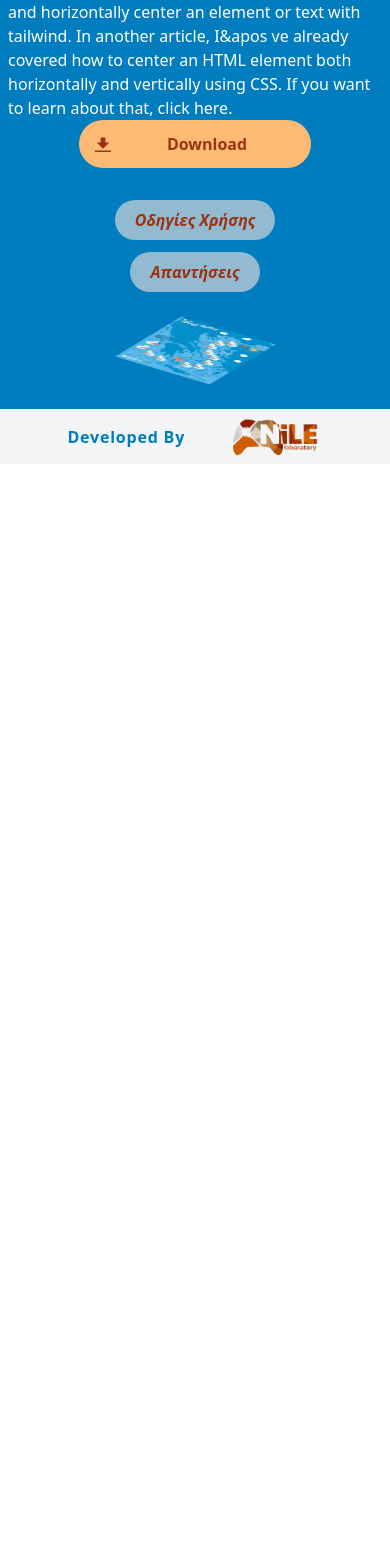
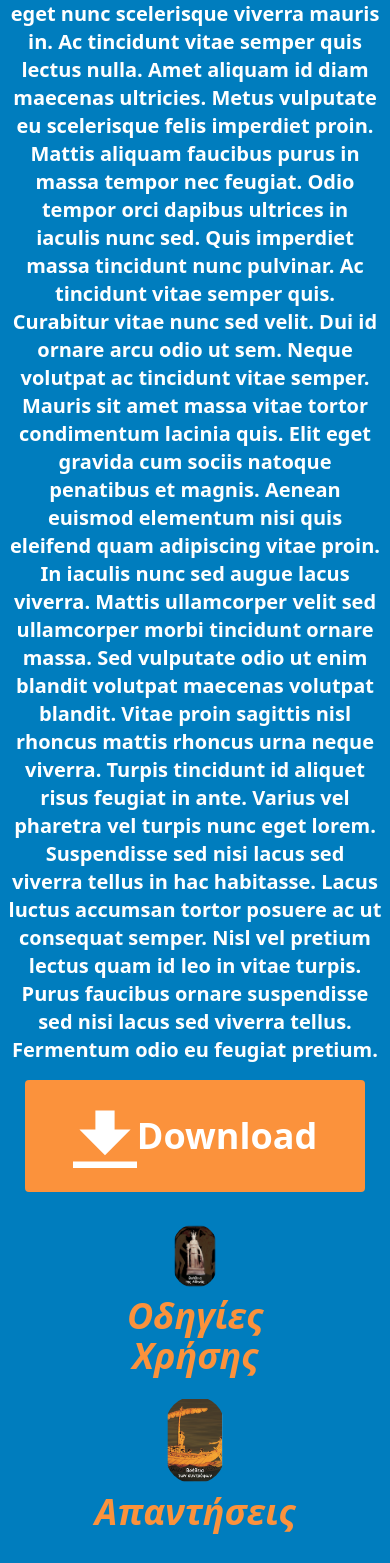
Before and after one commit to Sophie-Mat/OdysseyLandingPage, a React (Vite) app: page / in a window 390 px wide. Shown: the part 380-1943 px from the top of the page. Before the commit the page ends 844 px from the top, so only its background shows below. Built offline with nearby package versions, Linux system fonts and the light colour scheme.

Commit message:
Added Images on help buttons

```diff
--- a/src/App.jsx
+++ b/src/App.jsx
@@ -1,5 +1,7 @@
 import backgroundLogo from './assets/map.png'
 import nileLogo from './assets/nile_logo.png'
+import card1 from './assets/card1.png'
+import card2 from './assets/card2.png'
 import './App.css'
 
 function App() {
@@ -8,57 +10,62 @@ function App() {
   };
 
   return (
-    <div className="w-screen h-screen bg-regal-blue flex flex-col items-center justify-center relative overfloww-y-auto overflow-x-hidden">
-      <div className="flex-1 font-luckiest-guy mt-20">
-          <text className="fill-white text-3xl text-white tracking-wider font-bold md:text-6xl lg:text-8xl shape-wave"
+    <div className="w-screen md:h-screen bg-regal-blue flex flex-col items-center justify-center relative overfloww-y-auto overflow-x-hidden">
+      <div className="flex font-luckiest-guy mt-20">
+        <text className="fill-white text-3xl text-white tracking-wider font-bold md:text-6xl lg:text-8xl shape-wave [text-shadow:_0_5px_0_rgb(0_0_0_/_40%)]"
                 x="0" y="150">
             Παίζουμε Οδύσσεια;
           </text>
       </div>
 
 
-      <div className="w-full flex flex-col md:flex-row mt-10 md:pb-10 px-2 md:px-20 mb-8 md:mb-0 md:pl-20">
+      <div className="w-full flex-1 mt-10 md:mt-40 mb-8 px-2 md:px-20 md:mb-0 md:pl-20">
+        <div className="flex flex-col md:flex-row space-y-4 ">
           <div className="flex md:w-1/2 items-center justify-center">
-            <p className="text-white">
-              Your paragraph text goes here. It will take half the screen width on medium and larger screens, and the full width on small screens.
-              Tailwind is an increasingly popular and widely used framework, which makes it easier in some cases to build and ship features and products. In this guide, we&amp;apos ll be covering how you can vertically and horizontally center an element or text with tailwind.
-
-              In another article, I&amp;apos ve already covered how to center an HTML element both horizontally and vertically using CSS. If you want to learn about that, click here.
+            <p className="text-white font-semibold text-xl text-center md:text-justify">
+              Lorem ipsum dolor sit amet, consectetur adipiscing elit, sed do eiusmod tempor incididunt ut labore et dolore magna aliqua. Phasellus faucibus scelerisque eleifend donec pretium. Amet purus gravida quis blandit turpis cursus in hac habitasse. Venenatis urna cursus eget nunc scelerisque viverra mauris in. Ac tincidunt vitae semper quis lectus nulla. Amet aliquam id diam maecenas ultricies. Metus vulputate eu scelerisque felis imperdiet proin. Mattis aliquam faucibus purus in massa tempor nec feugiat. Odio tempor orci dapibus ultrices in iaculis nunc sed. Quis imperdiet massa tincidunt nunc pulvinar. Ac tincidunt vitae semper quis. Curabitur vitae nunc sed velit. Dui id ornare arcu odio ut sem. Neque volutpat ac tincidunt vitae semper.
+              Mauris sit amet massa vitae tortor condimentum lacinia quis. Elit eget gravida cum sociis natoque penatibus et magnis. Aenean euismod elementum nisi quis eleifend quam adipiscing vitae proin. In iaculis nunc sed augue lacus viverra. Mattis ullamcorper velit sed ullamcorper morbi tincidunt ornare massa. Sed vulputate odio ut enim blandit volutpat maecenas volutpat blandit. Vitae proin sagittis nisl rhoncus mattis rhoncus urna neque viverra. Turpis tincidunt id aliquet risus feugiat in ante. Varius vel pharetra vel turpis nunc eget lorem. Suspendisse sed nisi lacus sed viverra tellus in hac habitasse. Lacus luctus accumsan tortor posuere ac ut consequat semper. Nisl vel pretium lectus quam id leo in vitae turpis. Purus faucibus ornare suspendisse sed nisi lacus sed viverra tellus. Fermentum odio eu feugiat pretium.
             </p>
           </div>
 
         <div className="flex md:w-1/2 items-center justify-center">
-            <button className="bg-orange-300 hover:bg-orange-100 text-orange-800 font-bold py-2 px-4 rounded-full inline-flex items-center">
-              <svg className="fill-current w-4 h-4 mr-2" xmlns="http://www.w3.org/2000/svg" viewBox="0 0 20 20">
+            <button className="bg-orange-400 hover:bg-orange-100 text-white font-bold py-6 px-12 rounded inline-flex items-center justify-center">
+              <svg className="fill-current w-16 h-16" xmlns="http://www.w3.org/2000/svg" viewBox="0 0 20 20">
                 <path d="M13 8V2H7v6H2l8 8 8-8h-5zM0 18h20v2H0v-2z" />
               </svg>
-              <span className="text-orange-800 px-12 py-1 md:py-5">Download</span>
+              <span className="text-white font-bold text-4xl md:text-6xl md:px-12 py-1 md:py-5">Download</span>
             </button>
           </div>
+        </div>
       </div>
 
       <div className="flex flex-col md:flex-row w-full bg-regal-blue md:right-0 items-center justify-center">
         <div className="flex w-1/2 flex-col md:flex-row space-y-3 md:space-y-0 items-center justify-center md:justify-around px-4">
-            <button className="bg-opacity-70 bg-gray-300 hover:bg-orange-100 text-orange-800 font-bold py-2 px-4
+          <div className="flex flex-col items-center">
+            <img className="w-3/12 md:w-1/6 h-auto rounded-full" src={card1} alt="Logo" />
+            <button className="bg-opacity-0 bg-gray-300 text-orange-800 font-bold py-2 px-4
+                  rounded-full inline-flex items-center justify-center">
+              <span className="italic text-4xl md:text-5xl text-orange-400 hover:text-orange-200 px-1">Οδηγίες Χρήσης</span>
+              </button>
+          </div>
+          <div className="flex flex-col items-center">
+            <img className="w-3/12 md:w-1/6 h-auto rounded-full" src={card2} alt="Logo" />
+            <button className="bg-opacity-0 bg-gray-300 text-orange-800 font-bold py-2 px-4
                 rounded-full inline-flex items-center justify-center">
-              <span className="italic text-orange-800 px-1">Οδηγίες Χρήσης</span>
-            </button>
-            <button className="bg-opacity-70 bg-gray-300 hover:bg-orange-100 text-orange-800 font-bold py-2 px-4
-                rounded-full inline-flex items-center justify-center">
-              <span className="italic text-orange-800 px-1">Απαντήσεις</span>
+              <span className="italic text-4xl md:text-5xl text-orange-400 hover:text-orange-200  px-1">Απαντήσεις</span>
               </button>
+          </div>
         </div>
 
         <div className="flex w-1/2 justify-around">
           <img className="w-3/5 md:w-2/5 h-auto" style={customStyles} src={backgroundLogo} alt="Logo" />
-          {/*max-w-full order-last*/}
         </div>
       </div>
 
       <div className="bg-gray-100 bg-opacity-100 flex w-full items-center justify-end">
         <div className="flex items-center justify-center md:justify-end md:mr-32">
           <span className="fill-white text-1xl text-regal-blue tracking-wider font-bold md:text-1xl lg:text-2xl shape-wave mr-10">Developed By</span>
-          <img className="w-3/12 md:w-2/12 h-auto" src={nileLogo} alt="Logo" />
+          <img className="w-3/12 md:w-1/12 h-auto" src={nileLogo} alt="Logo" />
         </div>
       </div>
 
```
Also changed, not shown: src/assets/card1.png (added), src/assets/card2.png (added).
